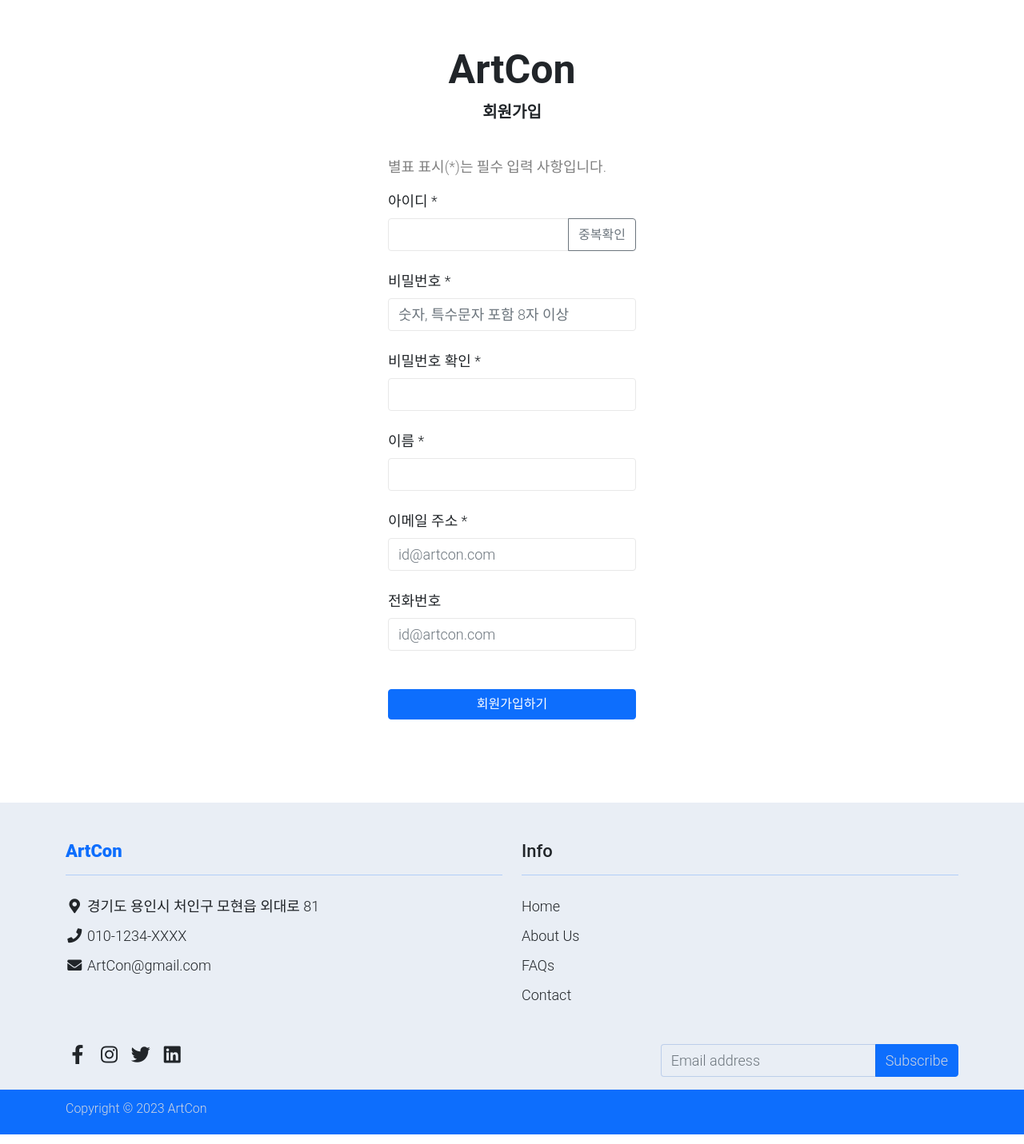
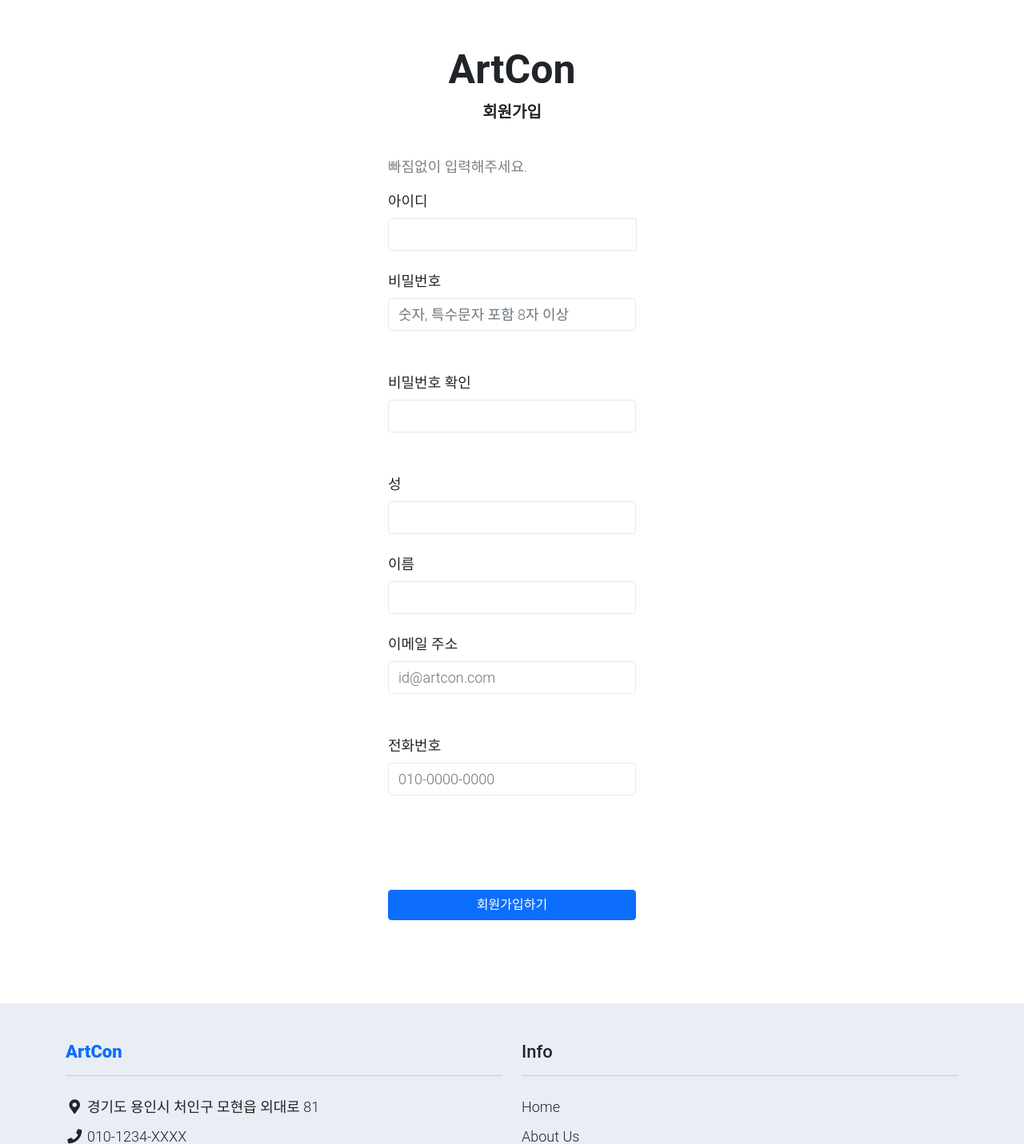
Before and after one commit to BlueHarmel/ArtCon, a Django app: template ArtCon/templates/authpage_app/register.html in a window 1280 px wide. Shown: the part 152-1583 px from the top of the page at 80% size. Run offline with Django 4.2, Linux system fonts and the light colour scheme; the template is opened without the code that fills it, so the values that code supplies are empty; some libraries are stand-ins or nearby versions.

Commit message:
register(sample, 제약사항 수정 필요할지도)

```diff
--- a/ArtCon/templates/authpage_app/register.html
+++ b/ArtCon/templates/authpage_app/register.html
@@ -1,7 +1,7 @@
 {% extends 'base.html' %}
 {% load static %}
 {% block content %}
-
+<style>#message{color: red}</style>
     <!-- Start Register-->
     <div class="row mt-5 mb-5 pt-5 pb-5 justify-content-center align-items-center">
         <div class="mb-3 text-center">
@@ -10,42 +10,63 @@
         </div>
         <div class="col-3 p-2">
             <div>
-                <p class="text-black-50">별표 표시(*)는 필수 입력 사항입니다.</p>
+                <p class="text-black-50">빠짐없이 입력해주세요.</p>
             </div>
+            <form method="POST"> {% csrf_token %}
                 <div class="mb-4">
-                <label for="FormControlInput1" class="form-label">아이디 *</label>
+                    <label for="FormControlInput1" class="form-label">아이디</label>
                     <div class="input-group">
-                    <input type="id" class="form-control" placeholder="" aria-label="id" aria-describedby="id">
-                    <button class="btn btn-outline-secondary" type="button" id="button-addon2">중복확인</button>
+                        <input name="username" type="id" class="form-control" placeholder="" aria-label="id" aria-describedby="id">
+                        <!-- <button class="btn btn-outline-secondary" type="button" id="button-addon2">중복확인</button> -->
+                            <br><p id="message">{{ username_error }}</p>
                     </div>
                 </div>
                 <div class="mb-4">
-                <label for="FormControlInput1" class="form-label">비밀번호 *</label>
-                <input type="password" class="form-control" id="FormControlInput1" placeholder="숫자, 특수문자 포함 8자 이상">
+                    <label for="FormControlInput1" class="form-label">비밀번호</label>
+                    <input name="password1" type="password" class="form-control" id="FormControlInput1" placeholder="숫자, 특수문자 포함 8자 이상">
+                        <br><p id="message">{{ pw_error01 }}</p>
                 </div>
                 <div class="mb-4">
-                <label for="FormControlInput1" class="form-label">비밀번호 확인 *</label>
-                <input type="password" class="form-control" id="FormControlInput1" placeholder="">
+                    <label for="FormControlInput1" class="form-label">비밀번호 확인</label>
+                    <input name="password2" type="password" class="form-control" id="FormControlInput1" placeholder="">
+                        <br><p id="message">{{ pw_error02 }}</p>
                 </div>
                 <!--유효성 검사 필요-->
                 <div class="mb-4">
-                <label for="FormControlInput1" class="form-label">이름 *</label>
-                <input type="name" class="form-control" id="FormControlInput1" placeholder="">
+                    <label for="FormControlInput1" class="form-label">성</label>
+                    <input name="last_name" type="name" class="form-control" id="FormControlInput1" placeholder="">
                 </div>
                 <div class="mb-4">
-                <label for="FormControlInput1" class="form-label">이메일 주소 *</label>
-                <input type="email" class="form-control" id="FormContorlInput1" placeholder="id@artcon.com">
+                    <label for="FormControlInput1" class="form-label">이름</label>
+                    <input name="first_name" type="name" class="form-control" id="FormControlInput1" placeholder="">
+                </div>
+                <div class="mb-4">
+                    <label for="FormControlInput1" class="form-label">이메일 주소</label>
+                    <input name="email" type="email" class="form-control" id="FormContorlInput1" placeholder="id@artcon.com">
+                        <br><p id="message">{{ email_error }}</p>
                 </div>
                 <div class="mb-5">
                     <label for="FormControlInput1" class="form-label">전화번호</label>
-                <input type="phoneNumber" class="form-control" id="FormContorlInput1" placeholder="id@artcon.com">
+                    <input name="phone_number" type="phoneNumber" class="form-control" id="FormContorlInput1" placeholder="010-0000-0000">
+                        <br><p id="message">{{ phone_number_error }}{{ phone_number_error02 }}</p>
                 </div>
+                <br><p id="message">{{ empty_error }}</p>
                 <div class="d-grid">
+
+                    <a href="javascript:status_message();"></a>
                     <button type="submit" class="btn btn-primary">회원가입하기</button>
                 </div>
+            </form>
         </div>
 
     </div>
+    {% if success == "ok" %}
+    <script>
+        alert("회원가입이 완료되었습니다.");
+        window.location.href="{% url 'login' %}";
+    </script>
+    {% endif %}
+
     <!-- End Register-->
 
 {% endblock %}
```
Also changed, not shown: ArtCon/authpage_app/views.py (+6 -6 lines). Lines whose indentation alone changed are shown as unchanged.
